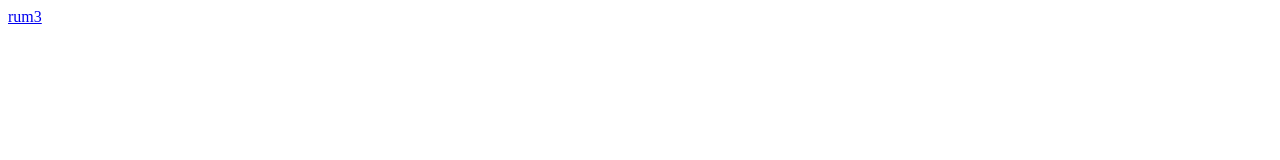
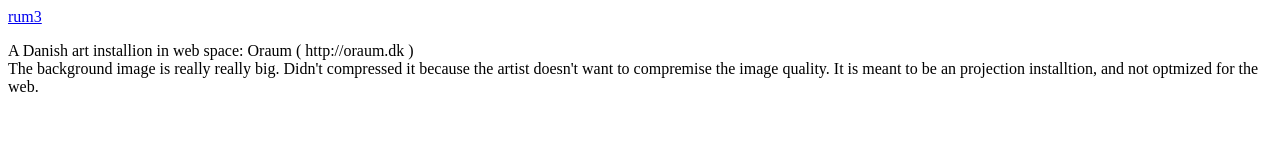
Before and after one commit to itree/itree.github.com, a plain HTML site: page index.html in a window 1280 px wide. Drawn offline with Linux system fonts and the light colour scheme.

Commit message:
Update index.html

```diff
--- a/index.html
+++ b/index.html
@@ -1 +1,10 @@
 <a href="./rum3/index.html">rum3</a>
+
+<p>
+  A Danish art installion in web space:  Oraum ( http://oraum.dk )
+<br>
+  The background image is really really big. Didn't compressed it because the artist doesn't want to compremise the image quality.
+
+  It is meant to be an projection installtion, and not optmized for the web.
+
+</p>
```
